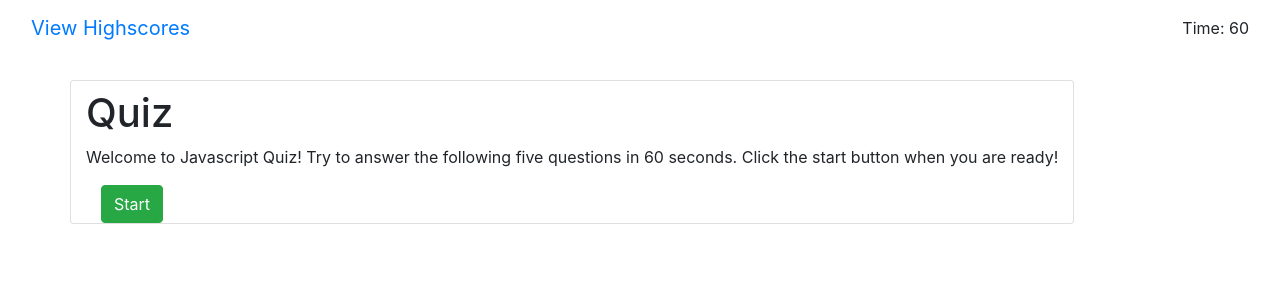
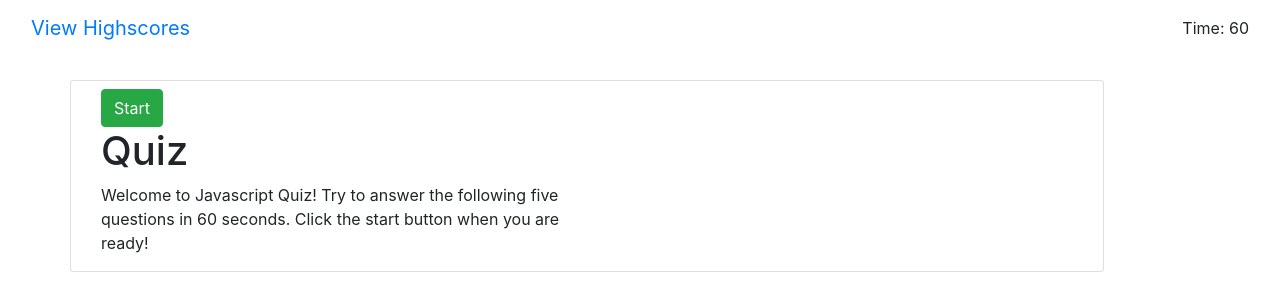
Before and after one commit to Tan-Ali/HW4.codeQuiz, a plain HTML site: page index.html in a window 1280 px wide. Drawn offline with nearby package versions, Linux system fonts and the light colour scheme.

Commit message:
added div for button and moved it to top of frontPage id

```diff
--- a/highScores.js
+++ b/highScores.js
@@ -4,7 +4,7 @@ var goBack = document.querySelector("#goBack");
 var clearHighScores = document.querySelector("#clearHighScores");
 
 // scores
-scores()
+scores();
 // function scores
 function scores() {
     storedScores = JSON.parse(localStorage.getItem("scores"));
--- a/index.html
+++ b/index.html
@@ -37,14 +37,14 @@
                                 <button type="button" class="btn btn-dark" id="answerThree"></button>
                                 <button type="button" class="btn btn-dark" id="answerFour"></button>
                             </div>
+                            <div class="col-xs-12 col-sm-8 col-md-6" id="buttonStarter"><button type="button" class="btn btn-success" id="startQuiz">Start</button>
                                 <div id="frontPage">
                                     <h1>Quiz</h1>
                                     <p>
                                         Welcome to Javascript Quiz! Try to answer the following five questions in 60
                                         seconds. Click the start button when you are ready!
                                      </p>
-                                <div class="col-sm-auto col-md-12">
-                                <button id="startQuiz" class="btn btn-success">Start</button>
+                                </div>
                             </div>
                             </div>
                         </div>
```
Also changed, not shown: highscore.html (+2 -0 lines). Lines whose indentation alone changed are shown as unchanged.
